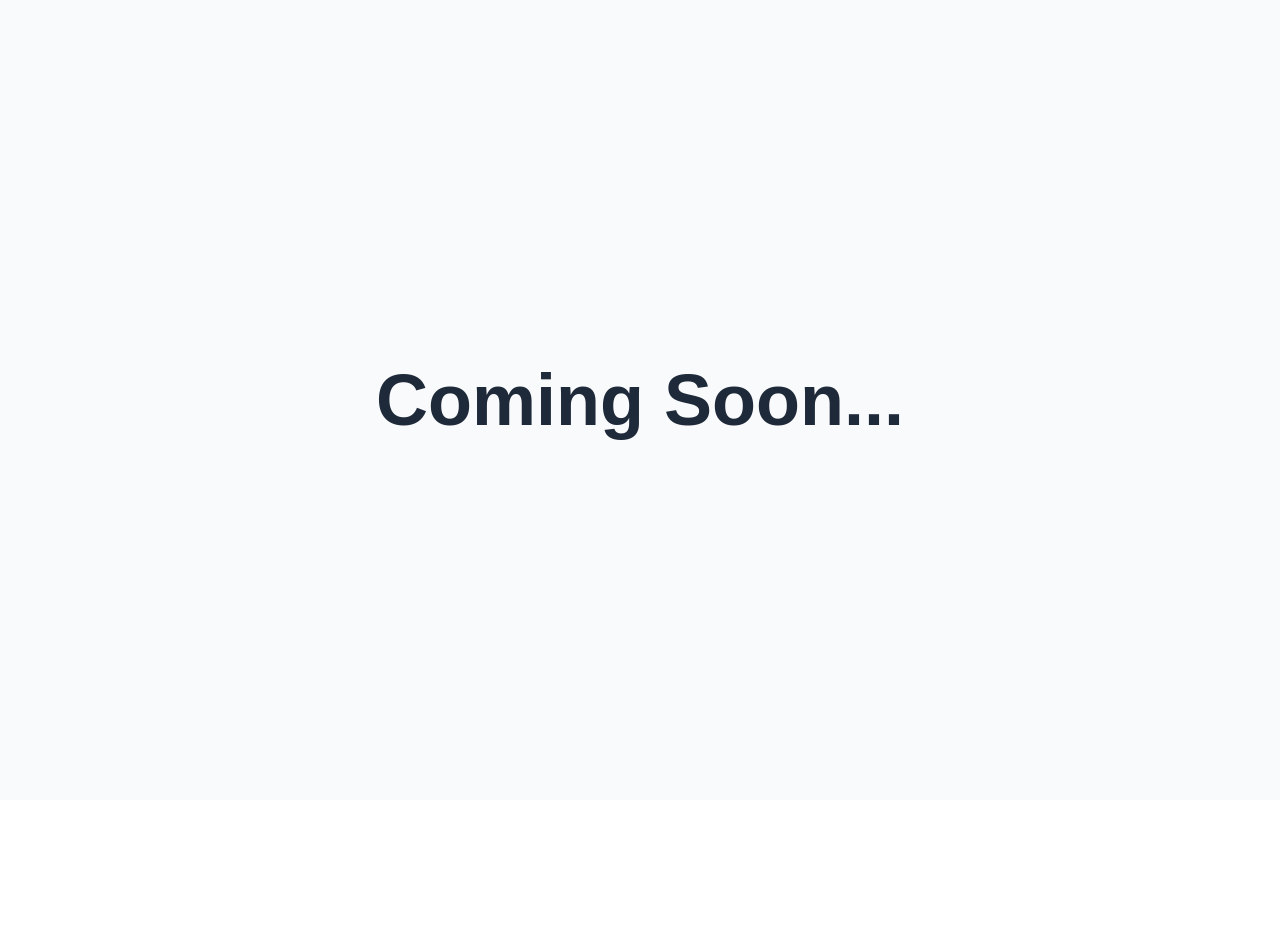
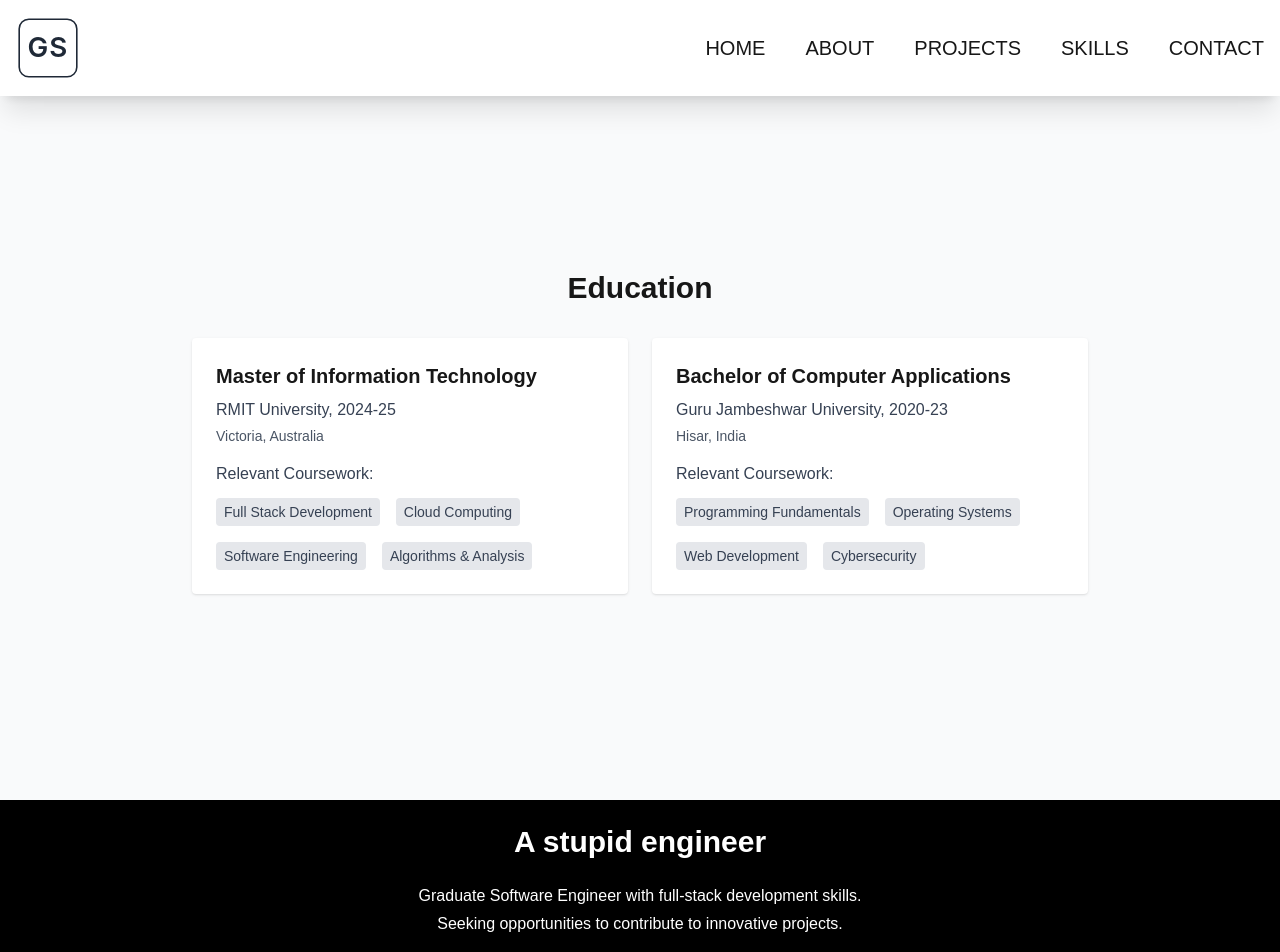
Before and after one commit to igautamsihag/Portfolio, a Next.js app: page /about in a window 1280 px wide. Shown: the top 952 px of the page. Before the commit the page ends 800 px from the top, so only its background shows below. Built offline with nearby package versions, Linux system fonts and the light colour scheme.

Commit message:
education done

```diff
--- /dev/null
+++ b/src/components/Education.tsx
@@ -0,0 +1,45 @@
+import React from "react";
+
+const Education = () => {
+  return (
+    <section
+      className="min-h-screen pt-24 flex flex-col items-center pb-8 md:justify-center p-4 bg-gray-50"
+    >
+      <h2 className="text-3xl font-bold mb-8 text-center mt-24 sm:mt-0">Education</h2>
+
+      <div className="flex flex-col md:flex-row md:space-x-6 space-y-6 md:space-y-0 w-full max-w-4xl">
+        <div className="flex-1 bg-white p-6 rounded shadow text-center md:text-left">
+          <h3 className="text-l sm:text-xl font-semibold mb-2">Master of Information Technology</h3>
+          <p className="text-gray-700 mb-1">RMIT University, 2024-25</p>
+          <p className="text-gray-600 text-sm mb-2">Victoria, Australia</p>
+          <div className="mt-4 text-gray-700 hidden md:block">
+            <p className="font-medium mb-3">Relevant Coursework:</p>
+            <ul className="flex flex-wrap gap-4 justify-center md:justify-start text-sm">
+              <li className="bg-gray-200 px-2 py-1 rounded">Full Stack Development</li>
+              <li className="bg-gray-200 px-2 py-1 rounded">Cloud Computing</li>
+              <li className="bg-gray-200 px-2 py-1 rounded">Software Engineering</li>
+              <li className="bg-gray-200 px-2 py-1 rounded">Algorithms & Analysis</li>
+            </ul>
+          </div>
+        </div>
+
+        <div className="flex-1 bg-white p-6 rounded shadow text-center md:text-left">
+          <h3 className="text-l sm:text-xl font-semibold mb-2">Bachelor of Computer Applications</h3>
+          <p className="text-gray-700 mb-1">Guru Jambeshwar University, 2020-23</p>
+          <p className="text-gray-600 text-sm mb-2">Hisar, India</p>
+          <div className="mt-4 text-gray-700 hidden md:block">
+            <p className="font-medium mb-3">Relevant Coursework:</p>
+            <ul className="flex flex-wrap gap-4 justify-center md:justify-start text-sm">
+              <li className="bg-gray-200 px-2 py-1 rounded">Programming Fundamentals</li>
+              <li className="bg-gray-200 px-2 py-1 rounded">Operating Systems</li>
+              <li className="bg-gray-200 px-2 py-1 rounded">Web Development</li>
+              <li className="bg-gray-200 px-2 py-1 rounded">Cybersecurity</li>
+            </ul>
+          </div>
+        </div>
+      </div>
+    </section>
+  );
+};
+
+export default Education;
--- a/src/components/Footer.tsx
+++ b/src/components/Footer.tsx
@@ -6,10 +6,10 @@ const Footer = () => {
         <footer className="bg-black text-white">
             <h2 className="text-2xl sm:text-3xl font-semibold text-center py-6">
                 A stupid engineer</h2>
-            <p className="text-center text-sm sm:text-base mb-1">
+            <p className="text-center text-xs sm:text-base mb-1">
         Graduate Software Engineer with full-stack development skills.
       </p>
-      <p className="text-center text-sm sm:text-base mb-6">
+      <p className="text-center text-xs sm:text-base mb-6">
         Seeking opportunities to contribute to innovative projects.
       </p>
       <div className="flex justify-center gap-6 mb-8">
@@ -23,11 +23,13 @@ const Footer = () => {
           <AiOutlineMail size={30} className="cursor-pointer" />
         </a>
       </div>
-      <div className="relative w-full bg-white h-6">
-    <p className="absolute left-1/2 top-1/2 transform -translate-x-1/2 -translate-y-1/2 bg-white px-2 text-black text-sm">
-      Copyright © 2025 | Gautam Sihag
-    </p>
-  </div>
+      <div className="w-full bg-white flex justify-center items-center py-2">
+  <p className="text-black text-xs sm:text-sm">
+    Copyright © 2025 | Gautam Sihag
+  </p>
+</div>
+
+
 
         </footer>
     )
--- a/src/pages/about.tsx
+++ b/src/pages/about.tsx
@@ -1,11 +1,19 @@
-import React from "react";
+import React, {useState} from "react";
+import Navbar from "../components/Navbar";
+import Education from "../components/Education"
+import Footer from "../components/Footer"
 
 export default function About() {
+  const [menuOpen, setMenuOpen] = useState(false);
   return (
-    <div className="flex items-center justify-center min-h-screen bg-gray-50">
-      <h1 className="text-4xl sm:text-6xl md:text-7xl font-bold text-gray-800">
-        Coming Soon...
-      </h1>
+    <div>
+    <Navbar menuOpen={menuOpen} setMenuOpen={setMenuOpen} />
+                {!menuOpen && (
+            <>
+                <Education />
+                <Footer />
+            </>
+            )}
     </div>
   );
 }
```
